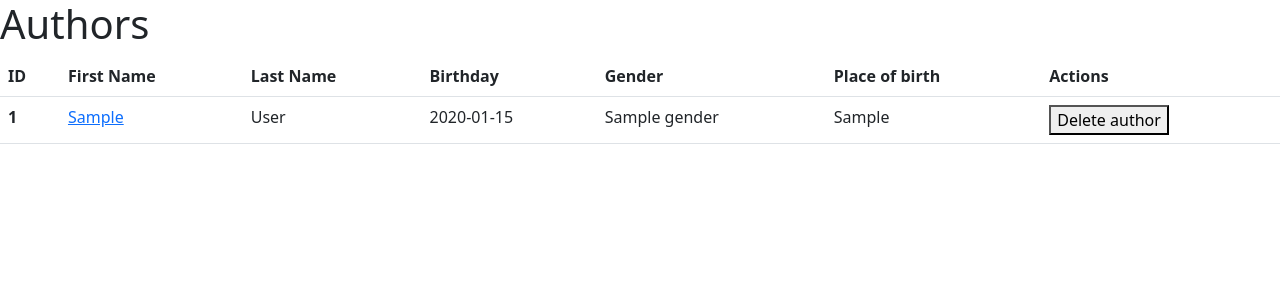
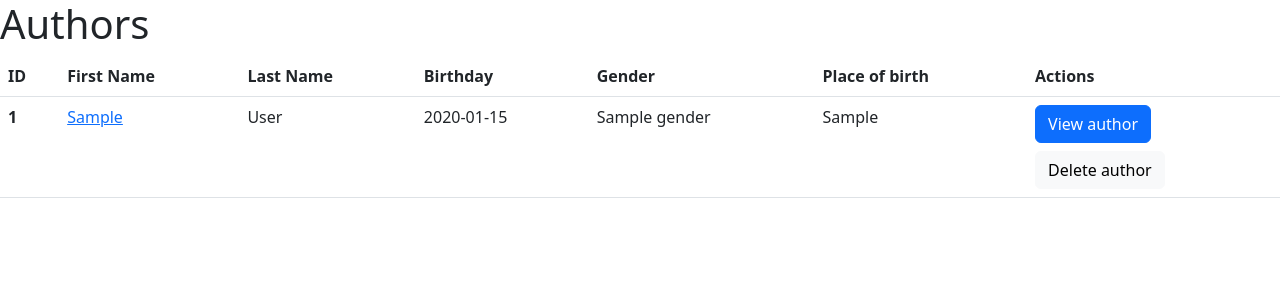
Before and after one commit to tomopongrac/authors-client, a Symfony app: template templates/authors/index.html.twig in a window 1280 px wide. Shown: the top 300 px of the page. Run offline with Twig, Linux system fonts and the light colour scheme; the template is opened without the code that fills it: most values are stand-ins (such as "Sample title", 1, 10 or a date in 2020); some libraries are stand-ins or nearby versions.

Commit message:
Add link to view author to actions

```diff
--- a/templates/authors/index.html.twig
+++ b/templates/authors/index.html.twig
@@ -28,10 +28,12 @@
                     <td>{{ author.gender }}</td>
                     <td>{{ author.placeOfBirth }}</td>
                     <td>
+                        <a href="{{ path('app_authors_show', {id: author.id}) }}" class="btn btn-primary mb-2">View
+                            author</a>
                         <form action="{{ path('app_authors_delete', { id: author.id }) }}" method="post">
                             <input type="hidden" name="_method" value="DELETE"/>
                             <input type="hidden" name="token" value="{{ csrf_token('delete-author') }}"/>
-                            <button type="submit">Delete author</button>
+                            <button type="submit" class="btn btn-light">Delete author</button>
                         </form>
                     </td>
                 </tr>
```
